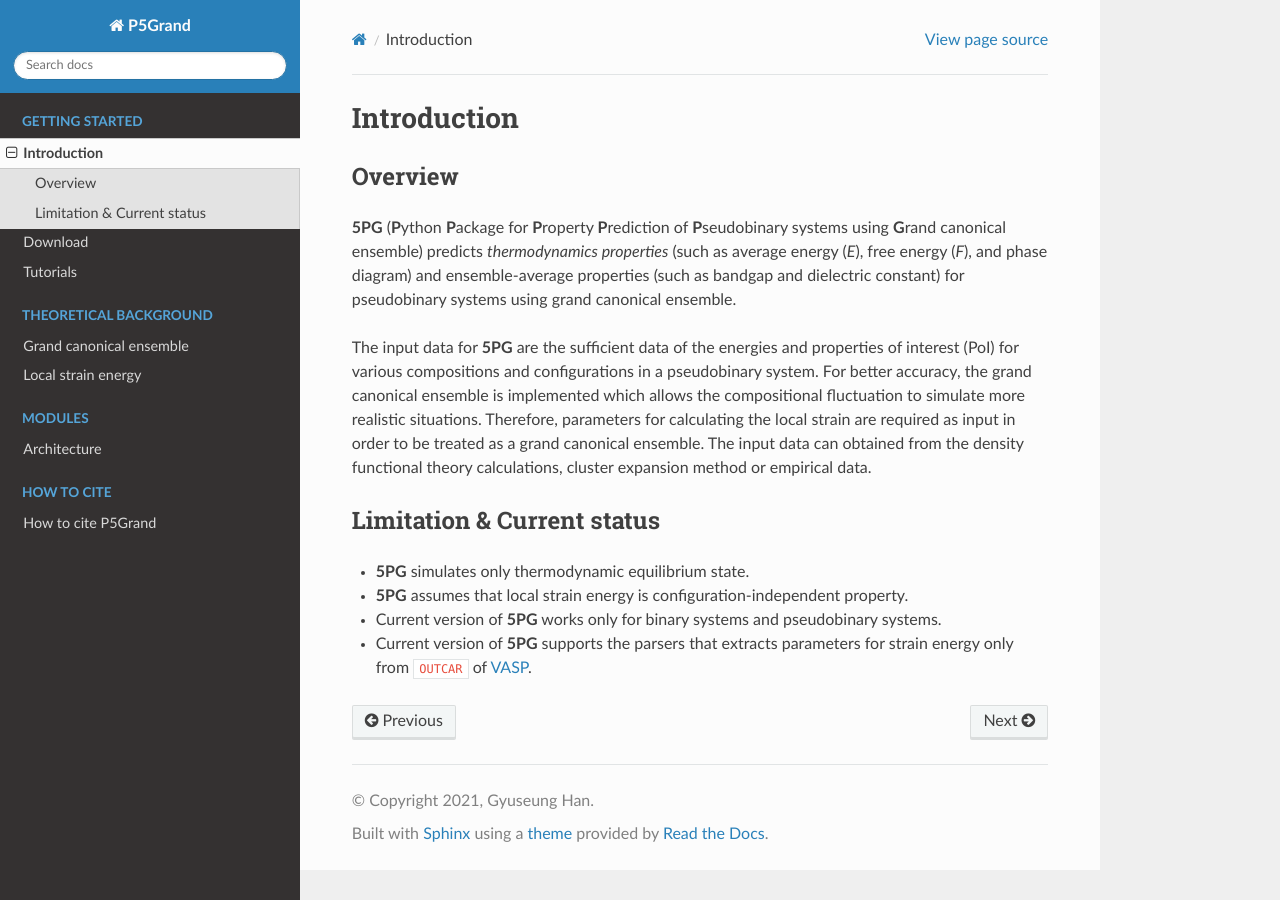
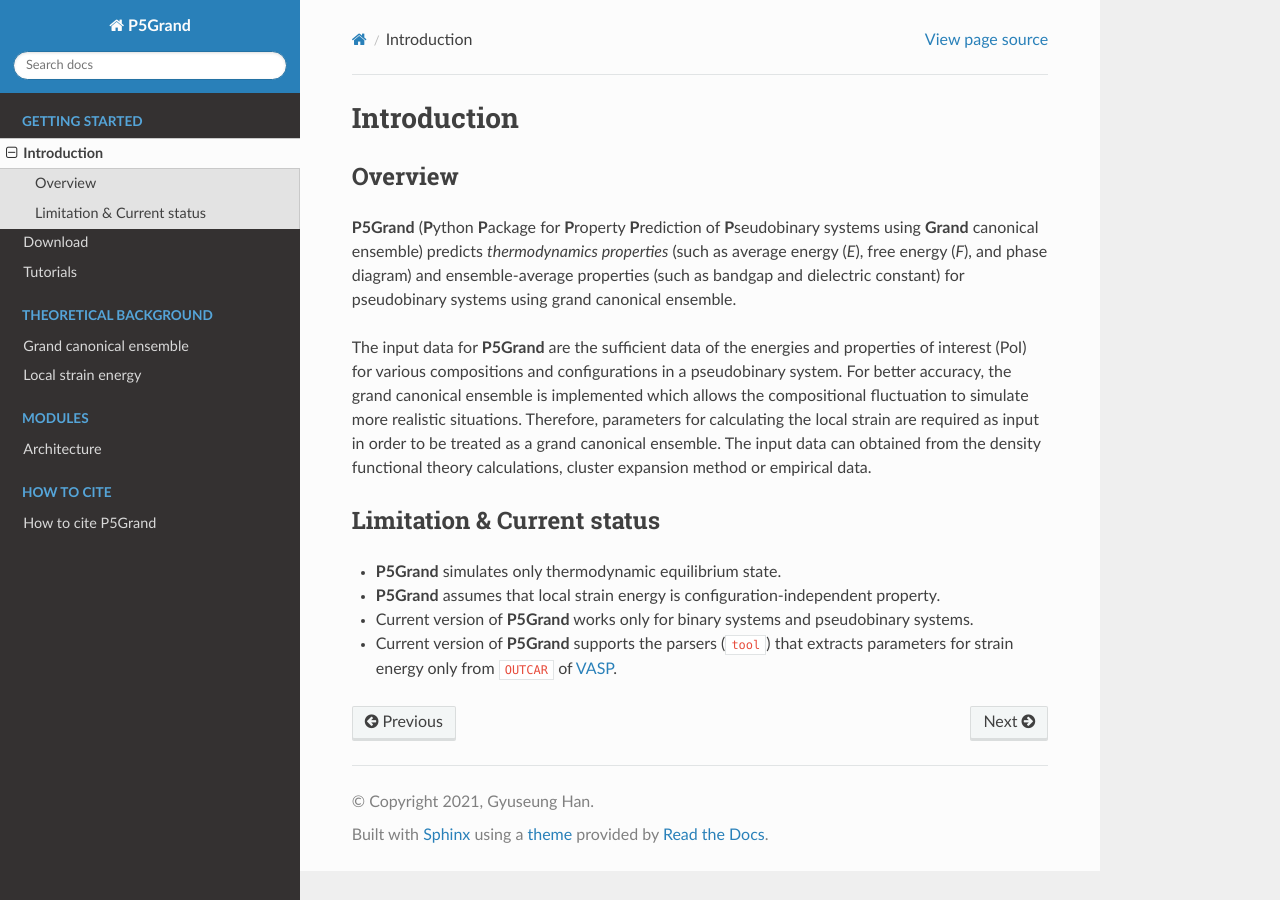
Before and after one commit to Han-Gyuseung/5PG, a Sphinx documentation site: the page built from docs/source/start/introduction.rst, in a window 1280 px wide. Built offline with Sphinx 7.4.7 and the Read the Docs theme 2.0.0, drawn with Linux system fonts in a browser that asks for light colours.

Commit message:
Update introduction.rst

```diff
--- a/docs/source/start/introduction.rst
+++ b/docs/source/start/introduction.rst
@@ -5,9 +5,9 @@ Introduction
 Overview
 ---------
 
-**5PG** (**P**\ ython **P**\ ackage for **P**\ roperty **P**\ rediction of **P**\ seudobinary systems using **G**\ rand canonical ensemble) predicts *thermodynamics properties* (such as average energy (*E*), free energy (*F*), and phase diagram) and ensemble-average properties (such as bandgap and dielectric constant) for pseudobinary systems using grand canonical ensemble.
+**P5Grand** (**P**\ ython **P**\ ackage for **P**\ roperty **P**\ rediction of **P**\ seudobinary systems using **Grand** canonical ensemble) predicts *thermodynamics properties* (such as average energy (*E*), free energy (*F*), and phase diagram) and ensemble-average properties (such as bandgap and dielectric constant) for pseudobinary systems using grand canonical ensemble.
 
-The input data for **5PG** are the sufficient data of the energies and properties of interest (PoI) for various compositions and configurations in a pseudobinary system.
+The input data for **P5Grand** are the sufficient data of the energies and properties of interest (PoI) for various compositions and configurations in a pseudobinary system.
 For better accuracy, the grand canonical ensemble is implemented which allows the compositional fluctuation to simulate more realistic situations.
 Therefore, parameters for calculating the local strain are required as input in order to be treated as a grand canonical ensemble. The input data can obtained from the density functional theory calculations, cluster expansion method or empirical data.
 
@@ -16,7 +16,7 @@ Therefore, parameters for calculating the local strain are required as input in
 Limitation & Current status
 ---------------------------
 
-* **5PG** simulates only thermodynamic equilibrium state.
-* **5PG** assumes that local strain energy is configuration-independent property.
-* Current version of **5PG** works only for binary systems and pseudobinary systems.
-* Current version of **5PG** supports the parsers that extracts parameters for strain energy only from ``OUTCAR`` of `VASP <https://www.vasp.at/>`_.
+* **P5Grand** simulates only thermodynamic equilibrium state.
+* **P5Grand** assumes that local strain energy is configuration-independent property.
+* Current version of **P5Grand** works only for binary systems and pseudobinary systems.
+* Current version of **P5Grand** supports the parsers (``tool``) that extracts parameters for strain energy only from ``OUTCAR`` of `VASP <https://www.vasp.at/>`_.
```
